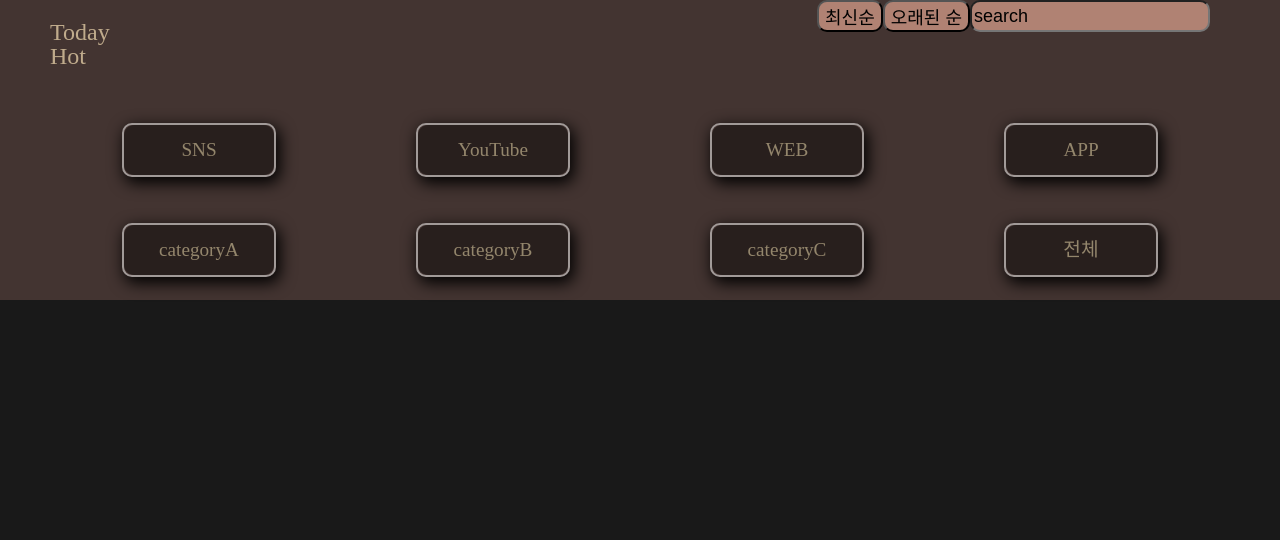
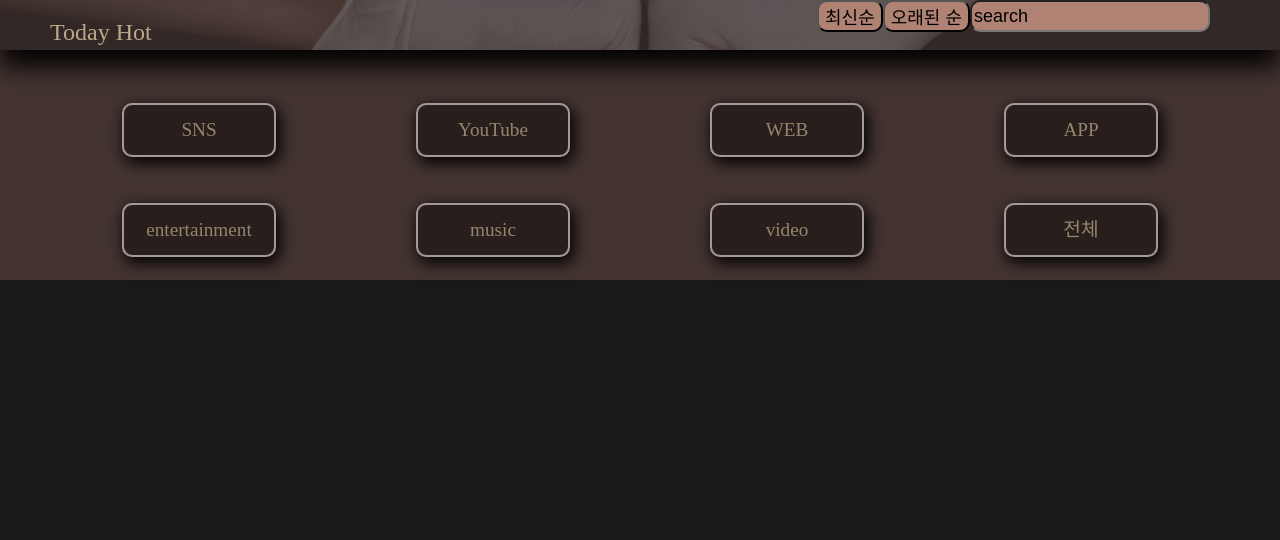
Before and after one commit to SeoEunGi0802/HongBer, a PHP site: page /hongber/php/match.php in a window 1280 px wide. Shown: the part 100-640 px from the top of the page. Run offline with PHP 8.4, Linux system fonts and the light colour scheme; the visitor is signed in with stand-in values (Sample User, id 1); data that the repository does not hold is empty; a stand-in replaces the project's code that opens the database connection; some libraries are stand-ins or nearby versions.

Commit message:
0603 update code

```diff
--- a/hongber/css/match.css
+++ b/hongber/css/match.css
@@ -160,11 +160,11 @@ header > div {
   position: relative;
   display: flex;
   flex-flow: row wrap;
-  justify-content: space-around;
+  justify-content: flex-start;
   align-items: center;
   box-sizing: border-box;
   padding-top: 50px;
-  width: fit-content;
+  width: inherit;
   height: fit-content;
   box-shadow: 0px 16px 26px 0px rgba(0,0,0,1);
 }
@@ -305,7 +305,7 @@ header > div {
   color: #fff;
   width: 100%;
   height: 200px;
-  margin-top: 100px;
+  margin-top: 30px;
 }
 .category_box a{
   position: relative;
@@ -507,6 +507,7 @@ body::-webkit-scrollbar-track {
   border-radius: 10%;
   background: none;
   cursor: pointer;
+  z-index: 10000;
 }
 .message_icon {
   width: 70px;
--- a/hongber/css/pickup.css
+++ b/hongber/css/pickup.css
@@ -274,11 +274,11 @@ header > div {
     background-size: cover;
 }
 .swiper-button-next{
-    color: #000 !important;
+    color: wheat !important;
     position: fixed !important;
 }
 .swiper-button-prev{
-    color: #000 !important;
+    color: wheat !important;
     position: fixed !important;
 }
 .swiper-pagination-bullet {
--- a/hongber/php/card.php
+++ b/hongber/php/card.php
@@ -26,14 +26,14 @@ if (isset($_GET['c'])) {
         case 'APP':
             $sql = "SELECT * FROM hmatch WHERE category = 'APP' AND hm_ed > DATE(NOW())";
             break;
-        case 'categoryA':
-            $sql = "SELECT * FROM hmatch WHERE category = 'categoryA' AND hm_ed > DATE(NOW())";
+        case 'entertainment':
+            $sql = "SELECT * FROM hmatch WHERE category = 'entertainment' AND hm_ed > DATE(NOW())";
             break;
-        case 'categoryB':
-            $sql = "SELECT * FROM hmatch WHERE category = 'categoryB' AND hm_ed > DATE(NOW())";
+        case 'music':
+            $sql = "SELECT * FROM hmatch WHERE category = 'music' AND hm_ed > DATE(NOW())";
             break;
-        case 'categoryC':
-            $sql = "SELECT * FROM hmatch WHERE category = 'categoryC' AND hm_ed > DATE(NOW())";
+        case 'video':
+            $sql = "SELECT * FROM hmatch WHERE category = 'video' AND hm_ed > DATE(NOW())";
             break;
         default:
             //d
@@ -80,6 +80,7 @@ while ($row = $result->fetch()) {
                 <p>아직 등록된 광고가 없어요.</p>
             </div>
 <?php
+            break;
         }
     }
 }
--- a/hongber/php/hm_modify.php
+++ b/hongber/php/hm_modify.php
@@ -62,9 +62,9 @@ if (empty($row)) {
                 <option value="YouTube">YouTube</option>
                 <option value="WEB">WEB</option>
                 <option value="APP">APP</option>
-                <option value="categoryA">categoryA</option>
-                <option value="categoryB">categoryB</option>
-                <option value="categoryC">categoryC</option>
+                <option value="entertainment">entertainment</option>
+                <option value="music">music</option>
+                <option value="video">video</option>
             </select>
             <p>등록기간</p>
             <input type="date" name="start_d" id="s_d"><input type="date" name="end_d" id="e_d" required><br>
--- a/hongber/php/hser_info.php
+++ b/hongber/php/hser_info.php
@@ -51,9 +51,9 @@ if (!isset($_SESSION['hislog']) && !isset($_SESSION['uislog']) && !isset($_SESSI
         <option value="YouTube">YouTube</option>
         <option value="WEB">WEB</option>
         <option value="APP">APP</option>
-        <option value="categoryA">categoryA</option>
-        <option value="categoryB">categoryB</option>
-        <option value="categoryC">categoryC</option>
+        <option value="entertainment">entertainment</option>
+        <option value="music">music</option>
+        <option value="video">video</option>
       </select>
       <p>등록기간</p>
       <input type="date" name="start_d" id="s_d"><input type="date" name="end_d" id="e_d" required><br>
--- a/hongber/php/match.php
+++ b/hongber/php/match.php
@@ -94,14 +94,14 @@ $chkrow2 = $chkres2->fetch();
         <a href="?c=APP" class="categoryAPP">
           <div>APP</div>
         </a>
-        <a href="?c=categoryA" class="categoryA">
-          <div>categoryA</div>
+        <a href="?c=entertainment" class="entertainment">
+          <div>entertainment</div>
         </a>
-        <a href="?c=categoryB" class="categoryB">
-          <div>categoryB</div>
+        <a href="?c=music" class="music">
+          <div>music</div>
         </a>
-        <a href="?c=categoryC" class="categoryC">
-          <div>categoryC</div>
+        <a href="?c=video" class="video">
+          <div>video</div>
         </a>
         <a href="./match.php" class="categoryALL">
           <div>전체</div>
```
Also changed, not shown: hongber/js/index.js (+0 -11 lines).
